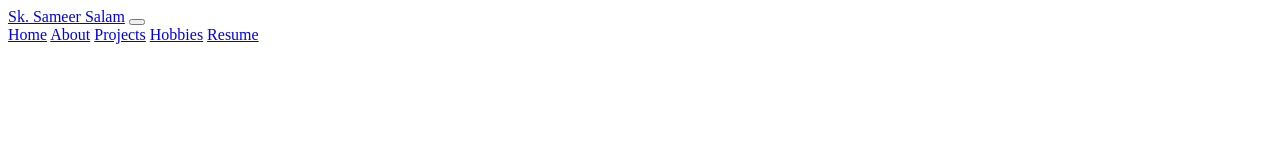
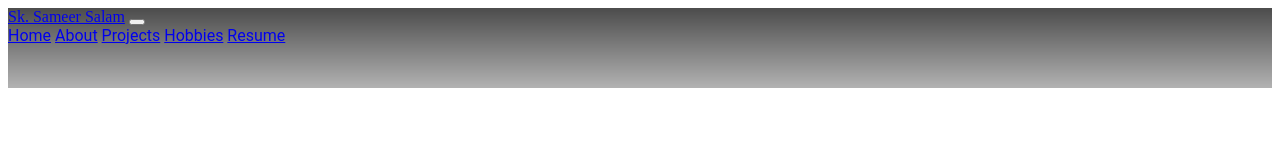
Before and after one commit to dampdigits/mystify, a plain HTML site: page navbar.html in a window 1280 px wide. Drawn offline with Linux system fonts and the light colour scheme.

Commit message:
Improved CSS file names. Created separate navbar.css. Increased navbar-nav height on expansion.

```diff
--- a/styles.css
+++ b/home.css
@@ -1,27 +1,4 @@
-/* BEGIN NAVBAR */
-.navbar {
-    background: linear-gradient(to bottom, rgba(0, 0, 0, 0.7), rgba(0, 0, 0, 0.3));
-    -webkit-backdrop-filter: blur(10px);
-    -moz-backdrop-filter: blur(10px);
-    backdrop-filter: blur(10px);
-
-    .navbar-nav {
-        font-family: 'Roboto', sans-serif;
-		justify-content: center;
-	}
-}
-
-/* Screen width < 576px will enable navbar toggler */
-@media (min-width: 576px) {
-    .navbar {
-        height: 80px;
-    }
-}
-
-.navbar-brand:hover {
-    text-shadow: 0 0 10px yellow, 0 0 20px yellow;
-}
-/* END NAVBAR */
+/* HOME.CSS */
 
 .icon {
     width: 25px;
--- /dev/null
+++ b/navbar.css
@@ -0,0 +1,24 @@
+/* NAVBAR.CSS */
+
+.navbar {
+    background: linear-gradient(to bottom, rgba(0, 0, 0, 0.7), rgba(0, 0, 0, 0.3));
+    -webkit-backdrop-filter: blur(10px);
+    -moz-backdrop-filter: blur(10px);
+    backdrop-filter: blur(10px);
+
+    .navbar-nav {
+        font-family: 'Roboto', sans-serif;
+		justify-content: center;
+	}
+}
+
+/* Elongate navbar when toggler disabled */
+@media (min-width: 576px) {
+    .navbar {
+        height: 80px;
+    }
+}
+
+.navbar-brand:hover {
+    text-shadow: 0 0 10px yellow, 0 0 20px yellow;
+}
--- a/navbar.html
+++ b/navbar.html
@@ -1,16 +1,22 @@
+<!-- NAVBAR.HTML -->
+<!-- Load navbar css -->
+<link href="navbar.css" rel="stylesheet">
+
 <nav class="navbar navbar-expand-sm fixed-top" data-bs-theme="dark">
 <div class="container-fluid">
+
     <!-- Button for Light/Dark Mode -->
     <!-- <button type="button" class="icon btn px-3" id="themeBtn" >
     <img id="themeIcon" src="icons/sun-fill.svg" alt="themeIcon" width="20">
     </button> -->
+
     <a class="navbar-brand px-md-3 px-lg-5 text-uppercase fw-semibold" href="index.html">Sk. Sameer Salam</a>
     <button class="navbar-toggler" type="button" data-bs-toggle="collapse" data-bs-target="#navbarNavAltMarkup" aria-controls="navbarNavAltMarkup" aria-expanded="false" aria-label="Toggle navigation">
     <span class="navbar-toggler-icon"></span>
     </button>
     <!-- Collect the nav links, forms, and other content for toggling -->
     <div class="collapse navbar-collapse" id="navbarNavAltMarkup">
-    <div class="navbar-nav nav-underline d-flex flex-row ms-auto text-uppercase fw-semibold">
+    <div class="navbar-nav nav-underline d-flex flex-row ms-auto text-uppercase fw-semibold py-3">
         <a class="nav-link px-lg-2" href="index.html">Home</a>
         <a class="nav-link px-lg-2" href="about.html">About</a>
         <a class="nav-link px-lg-2" href="projects.html">Projects</a>
```
Also changed, not shown: index.html (+1 -1 lines).
